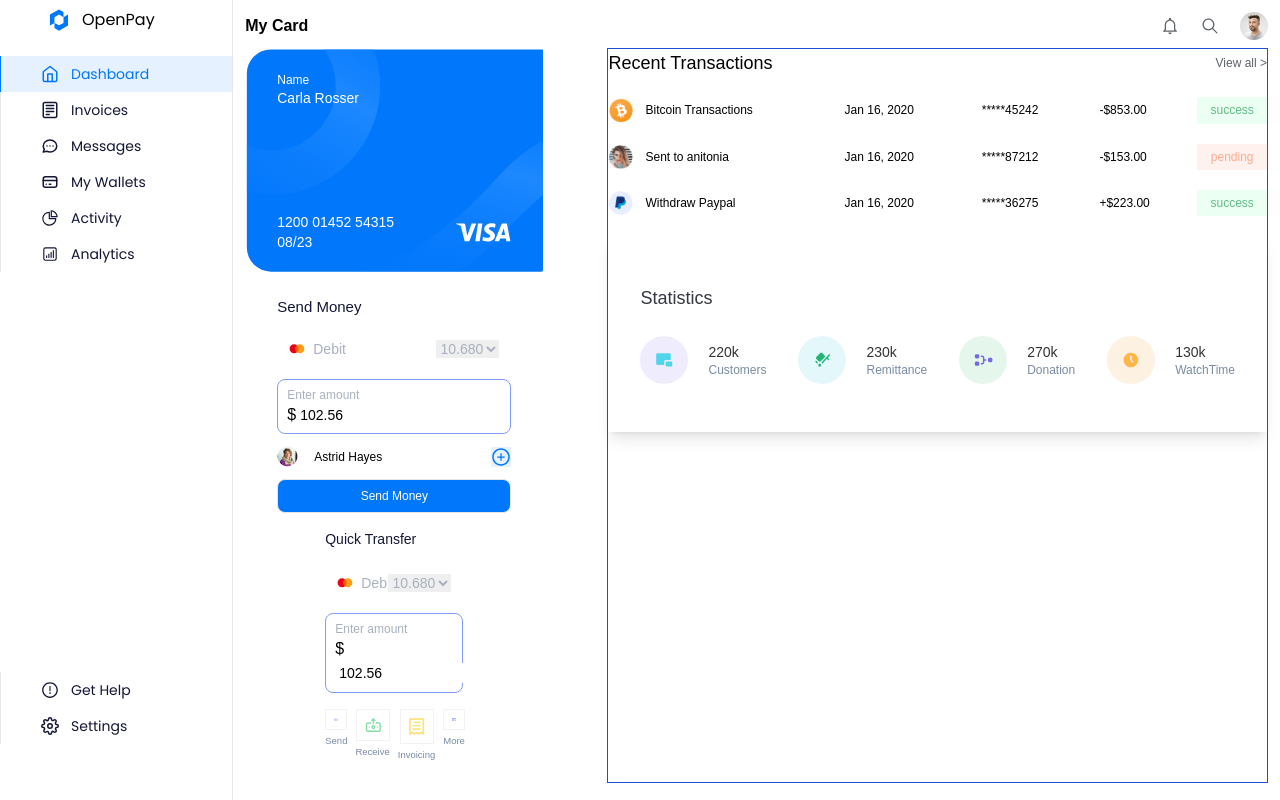
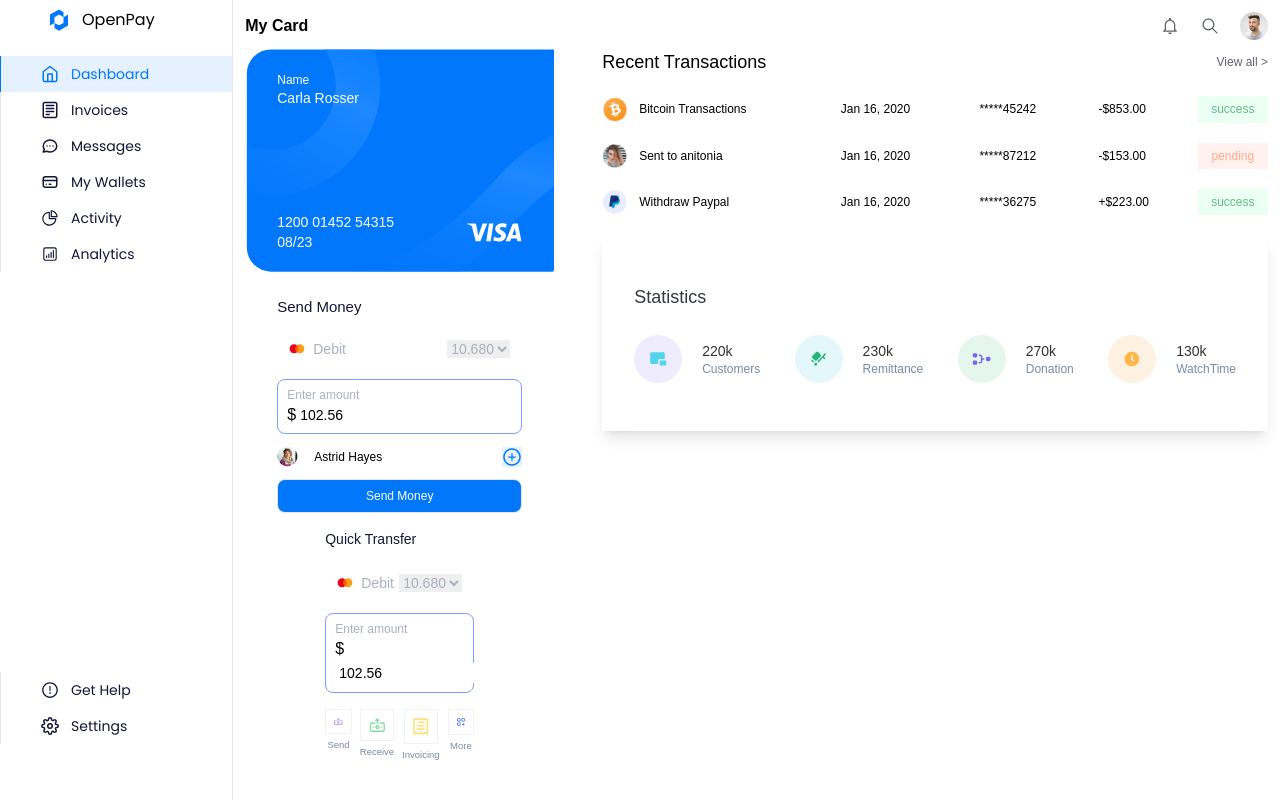
Before and after one commit to davidadediji/Bank-Dashboard, a React (Vite) app: page / in a window 1280 px wide. Built offline with nearby package versions, Linux system fonts and the light colour scheme.

Commit message:
chore:finalise transaction section

```diff
--- a/src/layout/dashboard-analytics.tsx
+++ b/src/layout/dashboard-analytics.tsx
@@ -3,7 +3,7 @@ import Statictics from "../components/Statictics";
 
 export default function Analytics() {
   return (
-    <section className=" col-span-8 border border-blue-700">
+    <section className=" col-span-8">
       <RecentTransactions/>
       <Statictics/>
     </section>
--- a/src/pages/dashboard-page.tsx
+++ b/src/pages/dashboard-page.tsx
@@ -7,7 +7,7 @@ export default function Dashboard() {
   return (
 		<div className='h-screen px-3 font-gilroy-semibold'>
 			<Navbar />
-			<div className=' grid-cols-12 grid gap-16'>
+			<div className=' grid-cols-12 grid gap-12'>
 				<Transactions />
 				<Analytics />
 			</div>
```
